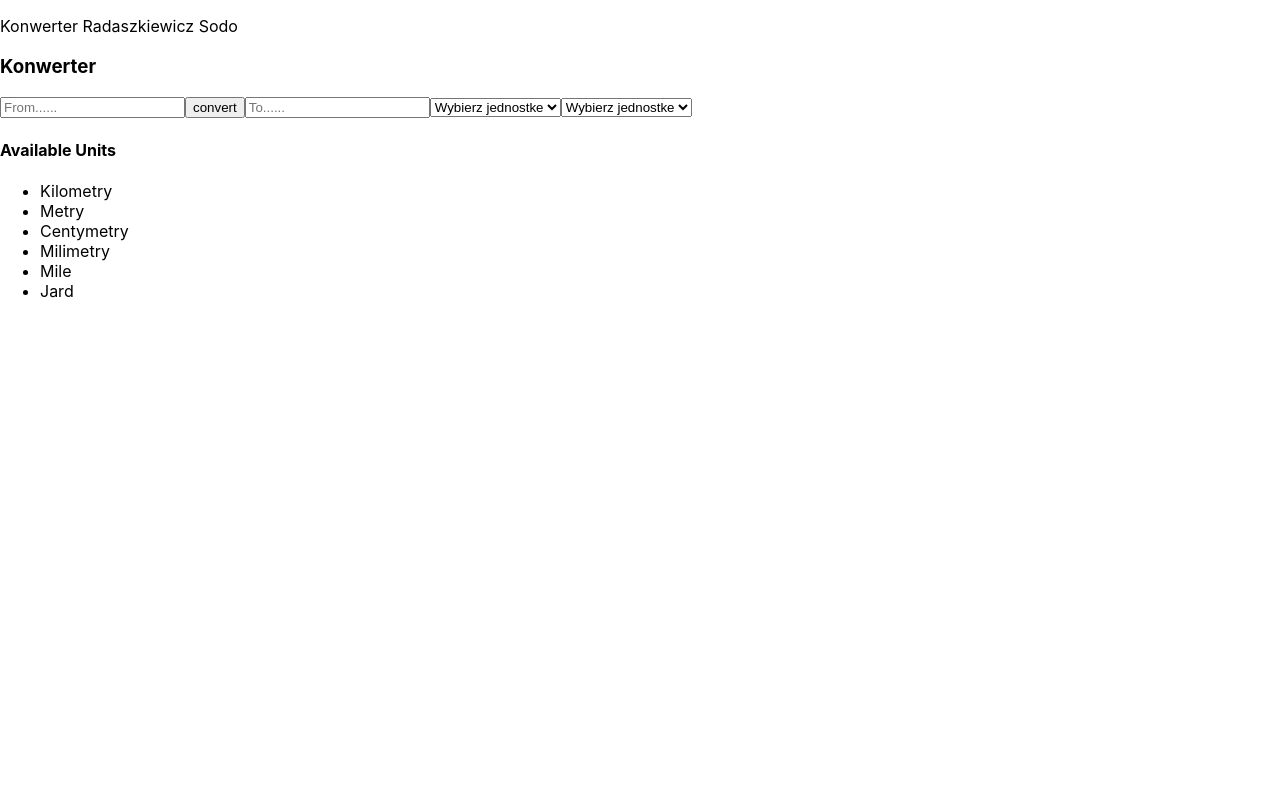
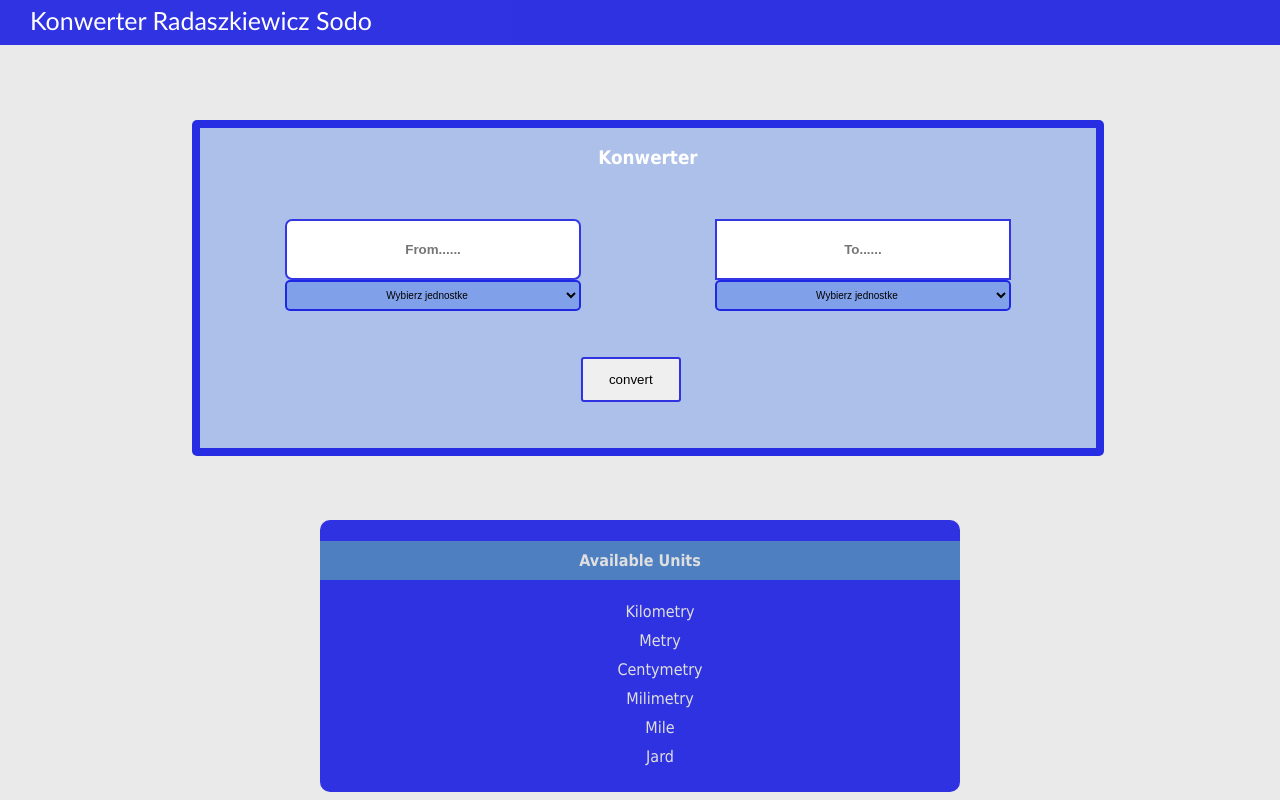
Before and after one commit to Domin04/converter, a React (Create React App) app: page / in a window 1280 px wide. Built offline with nearby package versions, Linux system fonts and the light colour scheme.

Commit message:
Update App.css

```diff
--- a/src/App.css
+++ b/src/App.css
@@ -1,38 +1,130 @@
-.App {
+body{
+  margin: 0;
+  display: grid;
+  box-sizing: border-box;
+  background-color:rgba(179, 179, 179, 0.267);
+  font-family: Tahoma, sans-serif;
+}
+.nav{
+  background-color: rgba(11, 15, 224, 0.836);
+  position: fixed;
+  height: 45px;
+  width: 100%;
+  font-size: 25px;
+  padding-left: 30px;
+  padding-top: -50px;
+  color: rgb(255, 255, 255);
+  z-index: 1;
+  font-family:'Gill Sans', 'Gill Sans MT', Calibri, 'Trebuchet MS', serif;
+}
+.nav p{
+  margin-top: 5px;
+}
+.app{
+  position: absolute;
+  top: 20%;
+  left: 40%;
+  border : 8px solid rgba(11, 15, 224, 0.836);
+  border-radius: 10px;
+  background-color: rgba(12, 82, 233, 0.274);
+  width: 30%;
+  min-height: 40vh;
+  display: grid;
+  grid-template-rows:9.523% 9.523% 9.523% 9.523% 9.523% 9.523% 14.285% 14.285% 14.285%;
+  grid-template-columns:9.523% 32.977% 15% 32.9777% 9.523% ;
+}
+.onebox{
+  grid-column: 2;
+  grid-row: 4/6;
+  border-radius: 7px;
+  text-align: center;
+  border: 2px solid rgba(11, 15, 224, 0.836);
+  font-weight: bolder;
+  outline: none;
+}
+.twobox{
+  text-align: center;
+  grid-column: 4;
+  grid-row: 4/6;
+  border: 2px solid rgba(11, 15, 224, 0.836);
+  font-weight: bolder;
+  outline: none;
+}
+.app h3{
+  grid-column: 2/5;
+  grid-row: 1/3;
+  text-align: center;
+  color: white;
+}
+.app button{
+  grid-column: 3/7;
+  grid-row: 8;
+  text-align: center;
+  padding: 1px;
+  outline: none;
+  border: 2px solid rgba(11, 15, 224, 0.836);
+  border-radius: 5px;
+  width:100px;
+}
+.oneviewbox{
+  grid-row: 6/7;
+  grid-column: 2/3;
+  border-radius: 5px;
+  text-align-last: center;
+  background-color:rgba(12, 82, 233, 0.274);
+  border: 2px solid rgba(11, 15, 224, 0.836);
+}
+.twoviewbox{
+  grid-row: 6/7;
+  grid-column: 4/5;
+  border-radius: 5px;
+  text-align-last : center;
+  background-color:rgba(12, 82, 233, 0.274);
+  border: 2px solid rgba(11, 15, 224, 0.836);
+}
+.info{
+  background-color: rgba(11, 15, 224, 0.836);
+  width: 25%;
+  position: absolute;
+  left: 5%;
+  top: 30%;
+  border-radius: 14px;
+  color:rgb(223, 223, 223);
+}
+.info h4{
+  position: relative;
+  padding-top: 10px;
+  padding-bottom: 10px;
+  width: 100%;
+  background-color: rgba(96, 169, 177, 0.651);
+}
+.info ul{
+  list-style: none;
+  font-weight: 500;
+}
+.info li{
+  padding-bottom: 10px;
+}
+.app{
+  position: absolute;
+  top: 15%;
+  left: 15%;
+  width: 70%;
+  min-height: 40vh;
+  border-radius: 5px;
+}
+.app button{
+  grid-column: 3/5;
+  border-radius: 3px;
+}
+.info{
+  width: 50%;
+  position: absolute;
+  left: 25%;
+  top: 65%;
+  border-radius: 10px;
   text-align: center;
 }
-
-.App-logo {
-  height: 40vmin;
-  pointer-events: none;
+.oneviewbox,.twoviewbox{
+  font-size: 10px;
 }
-
-@media (prefers-reduced-motion: no-preference) {
-  .App-logo {
-    animation: App-logo-spin infinite 20s linear;
-  }
-}
-
-.App-header {
-  background-color: #282c34;
-  min-height: 100vh;
-  display: flex;
-  flex-direction: column;
-  align-items: center;
-  justify-content: center;
-  font-size: calc(10px + 2vmin);
-  color: white;
-}
-
-.App-link {
-  color: #61dafb;
-}
-
-@keyframes App-logo-spin {
-  from {
-    transform: rotate(0deg);
-  }
-  to {
-    transform: rotate(360deg);
-  }
-}
```
